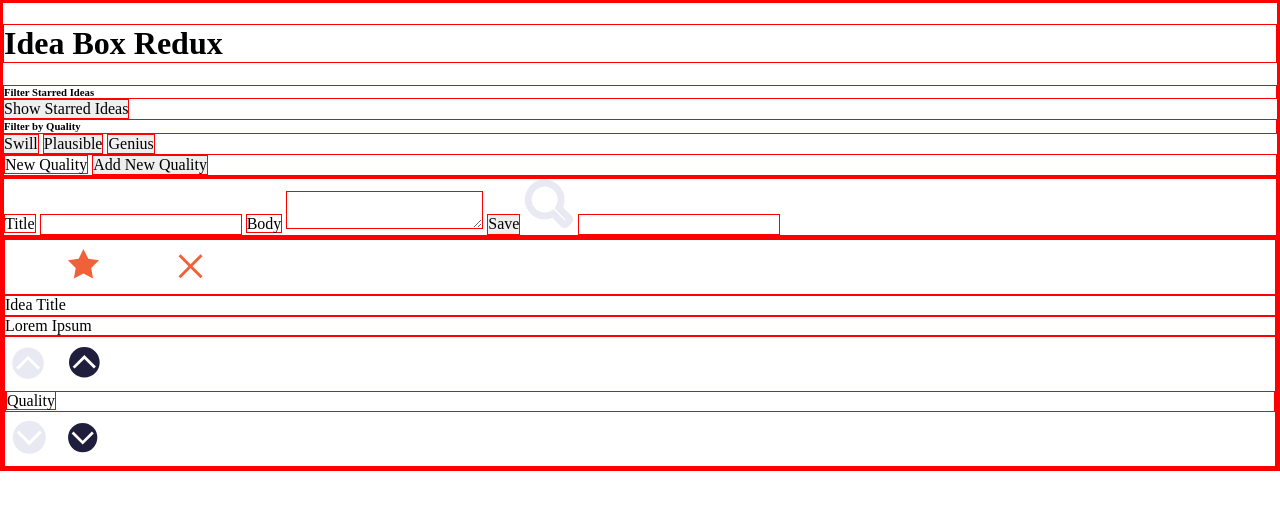
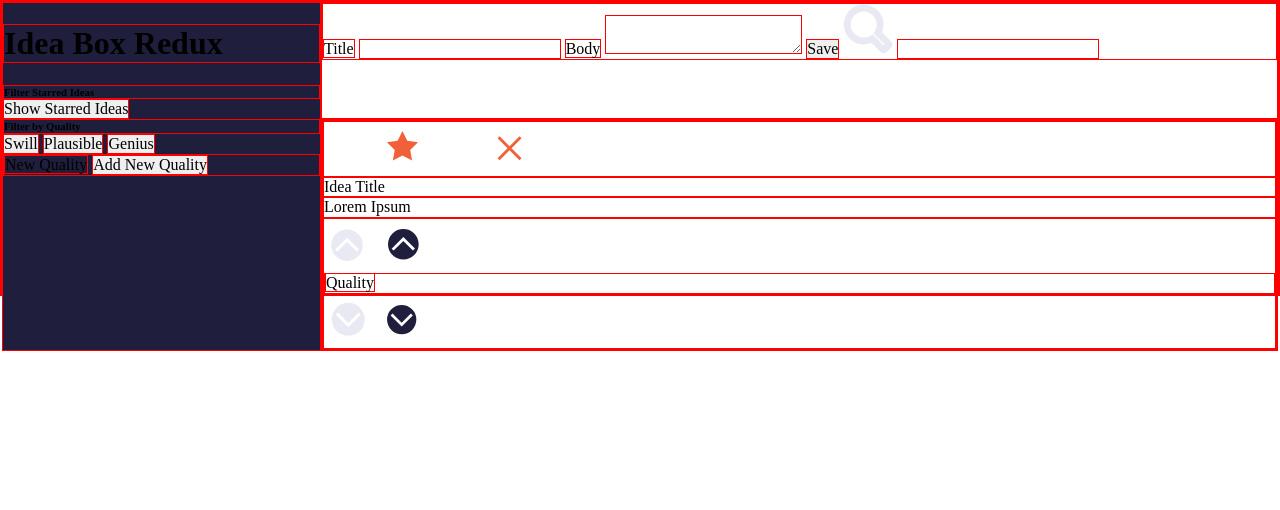
Before and after one commit to ericwm76/ideabox, a plain HTML site: page index.html in a window 1280 px wide. Drawn offline with Linux system fonts and the light colour scheme; files whose address does not match are found by name.

Commit message:
Add grid display properties to main CSS elements

```diff
--- a/styles.css
+++ b/styles.css
@@ -5,7 +5,30 @@
   border: 1px solid red;
 }
 
+body {
+  display: grid;
+  grid-template-columns: 1fr 1fr 1fr 1fr;
+  grid-template-rows: 40% 1fr;
+  grid-template-areas:
+  'nav section section section'
+  'nav main main main'
+}
+
 img {
   height: 50px;
   width: 50px;
 }
+
+nav {
+  height: 100%;
+  background-color: #1F1F3D;
+  grid-area: nav;
+}
+
+section {
+  grid-area: section;
+}
+
+main {
+  grid-area: main;
+}
```
